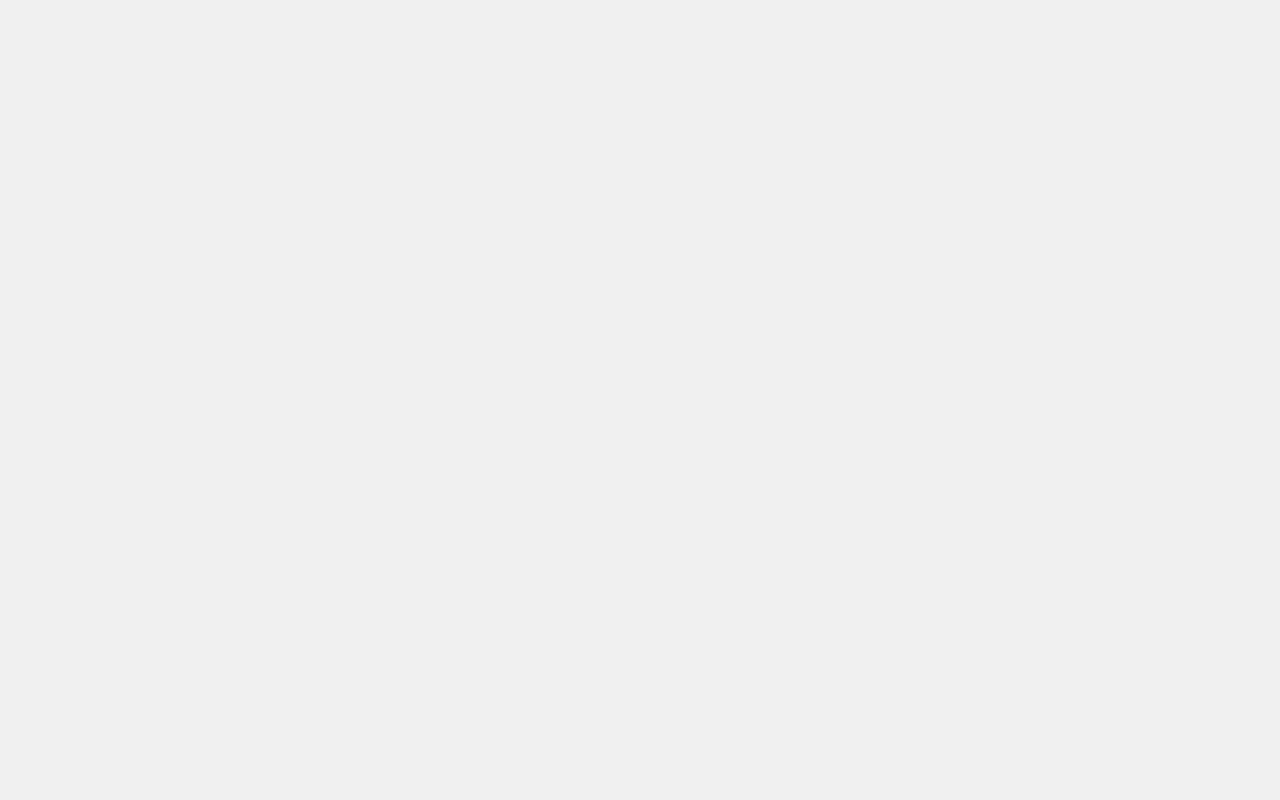
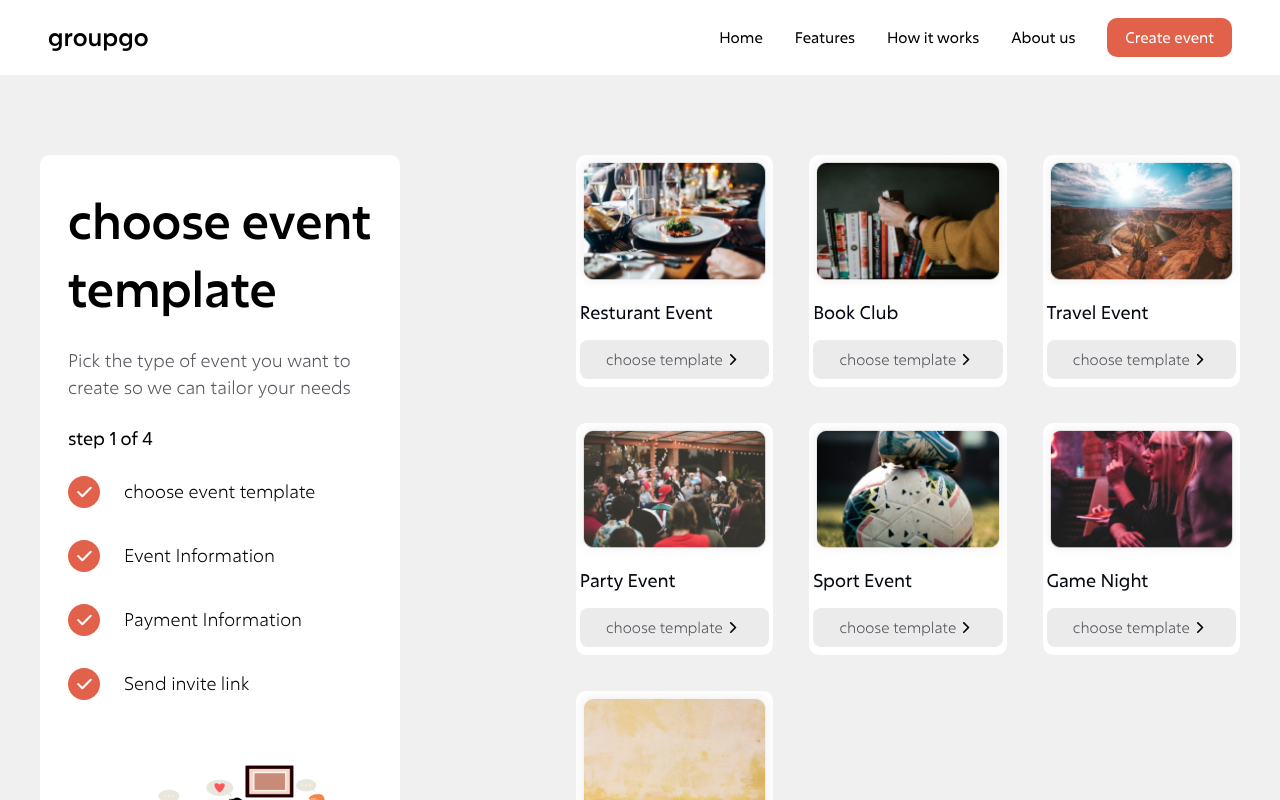
Before and after one commit to timmie20/Group-go-app, a React (Vite) app: page /create in a window 1280 px wide. Before the commit this address had no page. Shown: the top 800 px of the page. Built offline with nearby package versions, Linux system fonts and the light colour scheme.

Commit message:
Fixed step position and links

```diff
--- a/src/App.jsx
+++ b/src/App.jsx
@@ -6,6 +6,8 @@ import EventInfoPage from "./Pages/EventInfoPage";
 import { AppProvider } from "./context/AppContext";
 import PaymentPage from "./Pages/PaymentPage";
 import SendInvitationPage from "./Pages/SendInvitationPage";
+import Home from "./Pages/Home";
+import CreateEvent from "./Pages/CreateEvent";
 
 const App = () => {
   return (
@@ -13,10 +15,15 @@ const App = () => {
       <AppProvider>
         <AppLayout>
           <Routes>
-            <Route path="chooseTemplate" element={<TemplatePage />} />
-            <Route path="eventInformation" element={<EventInfoPage />} />
-            <Route path="paymentInformation" element={<PaymentPage />} />
-            <Route path="sendInvitation" element={<SendInvitationPage />} />
+            <Route path="/">
+              <Route index element={<Home />}/>
+              <Route path="/create" element={<CreateEvent />}>
+                <Route index element={<TemplatePage />} />
+                <Route path="event" element={<EventInfoPage />} />
+                <Route path="payment" element={<PaymentPage />} />
+                <Route path="invitation" element={<SendInvitationPage />} />
+              </Route>
+            </Route>
           </Routes>
         </AppLayout>
       </AppProvider>
--- /dev/null
+++ b/src/Pages/CreateEvent.jsx
@@ -0,0 +1,14 @@
+import React from 'react'
+import { Outlet } from 'react-router-dom'
+import StepProgress from '../components/StepProgress'
+
+const CreateEvent = () => {
+  return (
+    <>
+        <StepProgress />
+        <Outlet />
+    </>
+  )
+}
+
+export default CreateEvent
--- /dev/null
+++ b/src/Pages/Home.jsx
@@ -0,0 +1,12 @@
+import React from 'react'
+import { Link } from 'react-router-dom'
+
+const Home = () => {
+  return (
+    <div className='flex justify-center w-full m-[55px]'>
+        <Link to="/create" className="rounded-[10px] bg-orange-clr px-[18px] py-2 text-white">Create event</Link>
+    </div>
+  )
+}
+
+export default Home
--- a/src/components/Navbar.jsx
+++ b/src/components/Navbar.jsx
@@ -3,7 +3,7 @@ import React from "react";
 const Navbar = () => {
   return (
     <>
-      <nav>
+      <nav className="">
         <div className="nav_items">
           <h4>groupgo</h4>
           <ul>
--- a/src/components/PaymentInformation.jsx
+++ b/src/components/PaymentInformation.jsx
@@ -1,5 +1,6 @@
 import React from "react";
 import PrimaryButton from "./PrimaryButton";
+import { Link } from "react-router-dom";
 
 const PaymentInformation = () => {
   return (
@@ -28,7 +29,8 @@ const PaymentInformation = () => {
           />
         </div>
         <div className="mt-10">
-          <PrimaryButton>Create event</PrimaryButton>
+          {/* <PrimaryButton>Create event</PrimaryButton> */}
+          <Link className="primary_button block" to="/create/invitation">Create event</Link>
         </div>
       </form>
     </>
--- a/src/components/StepProgress.jsx
+++ b/src/components/StepProgress.jsx
@@ -15,27 +15,26 @@ const StepProgress = () => {
   }, [pathname]);
 
   const stepInfo = stepData?.find((step) => {
-    if (step.path === pathname) {
+    if ("/create" + step.path === pathname) {
       return step;
     }
   });
 
   return (
     <>
-      <div className="step_progress_container ">
+      <div className="step_progress_container">
         <div className="flex flex-col gap-6">
-          <h2 className="leading-[68px]">{stepInfo.step}</h2>
-          <p>{stepInfo.about}</p>
-          <p className="font-normal text-black ">{`step ${stepInfo.id} of ${stepData.length}`}</p>
+          <h2 className="leading-[68px]">{stepInfo?.step}</h2>
+          <p>{stepInfo?.about}</p>
+          <p className="font-normal text-black ">{`step ${stepInfo?.id} of ${stepData?.length}`}</p>
           <div className="flex flex-col gap-8">
-            {stepData.map((step, i) => (
+            {stepData?.map((step, i) => (
               <div className="step_item" key={i}>
-                {step.path === currentStep ? (
+
                   <CheckedIcon />
-                ) : (
-                  <UncheckedIcon />
-                )}
-                <p className="font-light text-black">{step.step}</p>
+                  {/* <UncheckedIcon /> */}
+
+                <p className="font-light text-black">{step?.step}</p>
               </div>
             ))}
           </div>
--- a/src/components/TemplateEventForm.jsx
+++ b/src/components/TemplateEventForm.jsx
@@ -3,6 +3,7 @@ import cover from "../assets/images/resturant image.jpeg";
 import EventSchedule from "./EventSchedule";
 import PrimaryButton from "./PrimaryButton";
 import { AppContext } from "../context/AppContext";
+import { Link } from "react-router-dom";
 
 const TemplateEventForm = () => {
   const { selectedTemplate } = useContext(AppContext);
@@ -149,7 +150,8 @@ const TemplateEventForm = () => {
         </div>
 
         <div className="mt-12">
-          <PrimaryButton>Continue</PrimaryButton>
+          {/* <PrimaryButton>Continue</PrimaryButton> */}
+          <Link className="primary_button block" to="/create/payment">Continue</Link>
         </div>
       </form>
     </>
--- a/src/context/AppContext.jsx
+++ b/src/context/AppContext.jsx
@@ -15,7 +15,7 @@ export const AppProvider = ({ children }) => {
       return;
     } else {
       setSelectedTemplate(selectTemplate);
-      navigate("/eventInformation");
+      navigate("/create/event");
     }
   };
 
--- a/src/index.css
+++ b/src/index.css
@@ -50,8 +50,12 @@ p {
 
 /*buttons classes*/
 
+.app_container {
+  @apply static
+}
+
 .app_body {
-  @apply m-auto mb-9 mt-20 flex max-w-[1200px] items-start gap-44;
+  @apply m-auto relative mb-9 mt-20 flex max-w-[1200px] items-start gap-44;
 }
 
 .primary_button {
@@ -59,7 +63,7 @@ p {
 }
 
 nav {
-  @apply sticky top-0 h-fit w-full bg-white px-[48px] py-[18px];
+  @apply sticky h-fit w-full bg-white px-[48px] py-[18px] z-10;
 }
 
 .nav_items {
@@ -75,7 +79,7 @@ ul li {
 }
 
 .step_progress_container {
-  @apply flex w-[376px] flex-col items-center gap-12 rounded-[10px] bg-white px-7 pt-8;
+  @apply flex w-[376px] sticky top-10 bottom-0 flex-col items-center gap-12 rounded-[10px] bg-white px-7 pt-8;
 }
 
 .step_item {
--- a/src/layouts/AppLayout.jsx
+++ b/src/layouts/AppLayout.jsx
@@ -8,7 +8,6 @@ const AppLayout = ({ children }) => {
       <div className="app_container">
         <Navbar />
         <main className="app_body">
-          <StepProgress />
           {children}
         </main>
       </div>
```
Also changed, not shown: src/data.js (+4 -4 lines).
